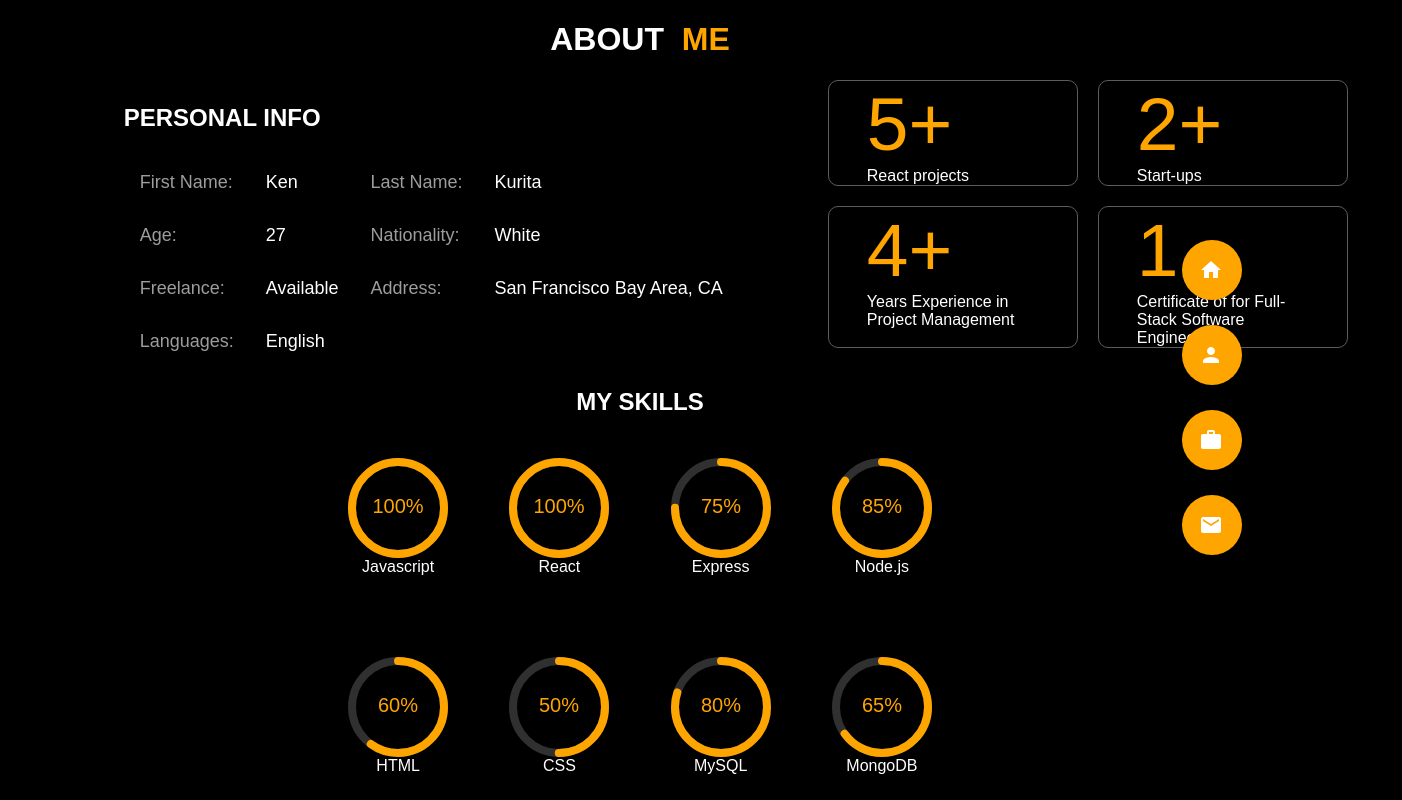
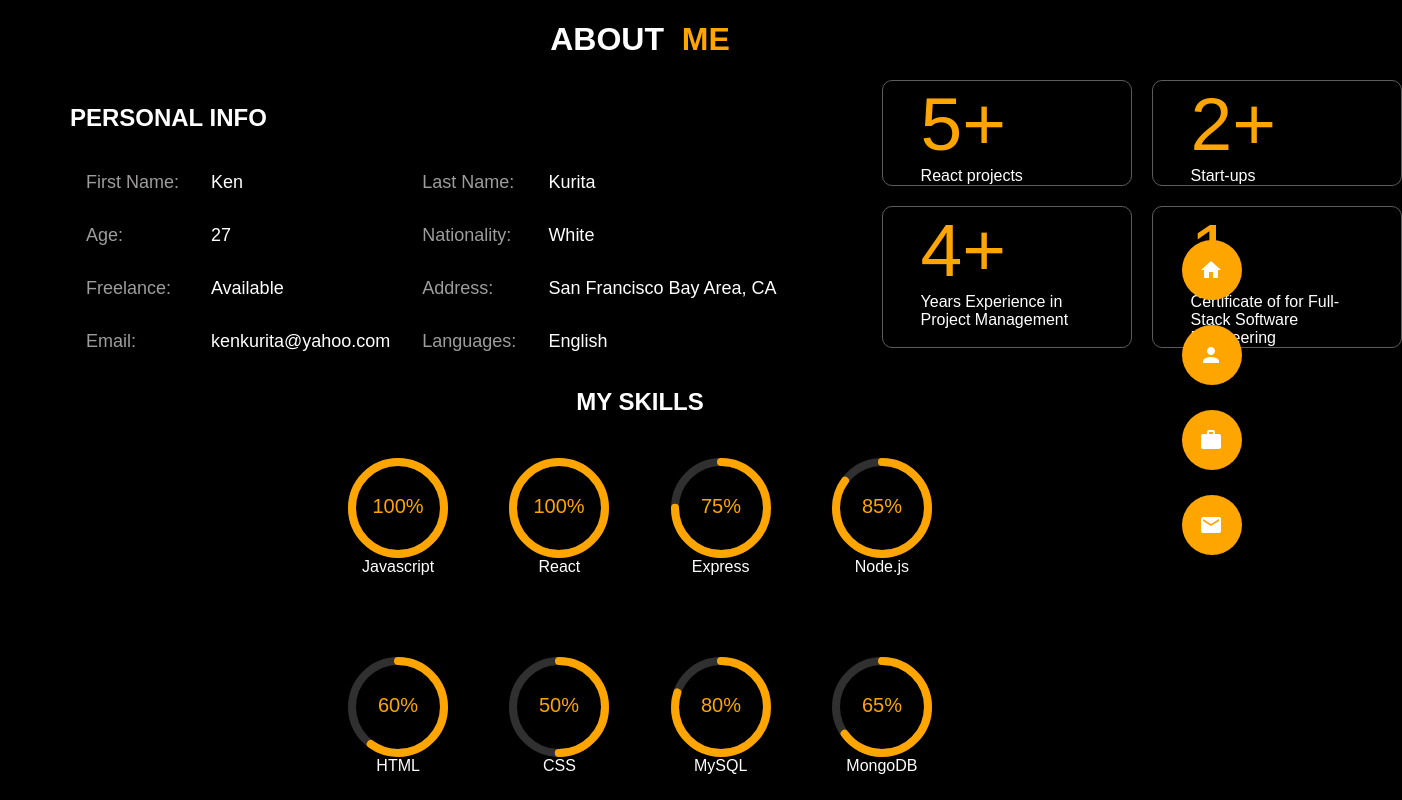
Before and after one commit to KenKurita/portfolio, a React app: page /about in a window 1280 px wide. Shown: the top 800 px of the page, 1402 px wide, since content can reach past the window. Built offline with nearby package versions, Linux system fonts and the light colour scheme.

Commit message:
removed phone

```diff
--- a/src/client/components/LandingPage/RightButtonsFolder/About.jsx
+++ b/src/client/components/LandingPage/RightButtonsFolder/About.jsx
@@ -29,6 +29,7 @@ export default function About(props) {
               <div class="cell">Address: </div><div class="response">San Francisco Bay Area, CA</div>
             </div>
             <div class="row">
+              <div class="cell">Email:  </div><div class="response">kenkurita@yahoo.com</div>
               <div class="cell">Languages: </div><div class="response">English</div>
             </div>
           </div>
```
